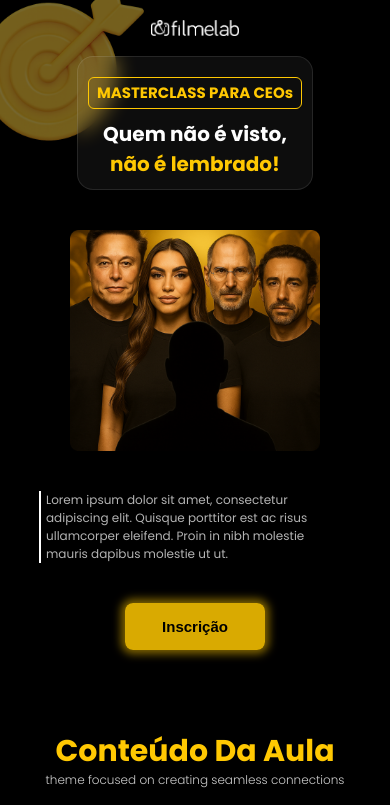
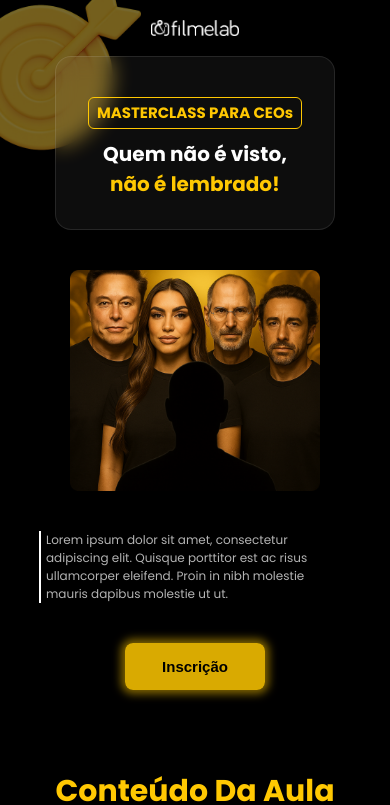
Before and after one commit to Film-Lab-landing-pages/ceos-lp, a Next.js app: page / in a window 390 px wide. Shown: the top 805 px of the page. Built offline with nearby package versions, Linux system fonts and the light colour scheme.

Commit message:
feat: main responsiveness

```diff
--- a/src/components/InscriptionForm/styles.ts
+++ b/src/components/InscriptionForm/styles.ts
@@ -9,6 +9,7 @@ export const InscriptionContainer = styled.div`
   height: 100%;
   opacity: 0;
   transition: opacity 0.3s;
+  z-index: 500;
 
   &.active {
     opacity: 1;
--- a/src/sections/LPHome/index.tsx
+++ b/src/sections/LPHome/index.tsx
@@ -22,7 +22,6 @@ const LPHome: React.FC = () => {
       </S.HeaderContainer>
       <S.Container>
         <S.Card>
-          <S.CardContent>
           <S.CardHeader className="poppins-bold">
             MASTERCLASS PARA CEOs
           </S.CardHeader>
@@ -31,7 +30,6 @@ const LPHome: React.FC = () => {
             <br />
             <span>não é lembrado!</span>
           </Title>
-          </S.CardContent>
         </S.Card>
 
         <S.ImageContainer>
--- a/src/sections/LPHome/styles.tsx
+++ b/src/sections/LPHome/styles.tsx
@@ -30,7 +30,12 @@ export const Container = styled(GlobalContainer)`
 `;
 
 export const Card = styled(GlobalCard)`
-  max-width: 50%;
+  display: flex;
+  flex-direction: column;
+  align-items: flex-start;
+  gap: 12px;
+  padding: 2rem;
+  width: 50%;
   h2 {
     color: var(--color-white);
   }
@@ -38,28 +43,28 @@ export const Card = styled(GlobalCard)`
     color: var(--color-yellow);
   }
 
-  @media (max-width: 768px) {
-    max-width: 90%;
-    align-self: center;
-  }
-`;
+  @media (max-width: 1024px) {
+    width: 70%;
 
-export const CardContent = styled.div`
-  display: flex;
-  flex-direction: column;
-  align-items: flex-start;
-  gap: 12px;
-  padding: 2rem;
-
-  @media (max-width: 768px) {
-    width: 100%;
     padding: 1.5rem;
   }
+  @media (max-width: 768px) {
+    align-self: center;
+    text-align: center;
+    align-items: center;
 
+    width: 90%;
+    h1 {
+      font-size: 2rem;
+      margin-top: 1rem;
+    }
+    h2 {
+      font-size: 4rem;
+    }
+  }
   @media (max-width: 480px) {
-    padding: 1rem;
+    padding: 3rem;
     gap: 0;
-    align-items: center;
     h1 {
       font-size: 1.5rem;
       margin-top: 1rem;
@@ -160,7 +165,7 @@ export const ButtonWrapper = styled.div`
   }
 `;
 
-export const HeaderContainer = styled(Card).attrs({ as: "header" })`
+export const HeaderContainer = styled(GlobalCard).attrs({ as: "header" })`
   width: 50%;
   height: 70px;
   margin: 0 auto 5rem;
--- a/src/styles/globalStyles.ts
+++ b/src/styles/globalStyles.ts
@@ -34,6 +34,7 @@ export const Button = styled.button`
   justify-content: center;
   cursor: pointer;
   transition: all 0.3s;
+
   @media (max-width: 480px) {
     width: 14rem;
   }
```
Lines whose indentation alone changed are shown as unchanged.
